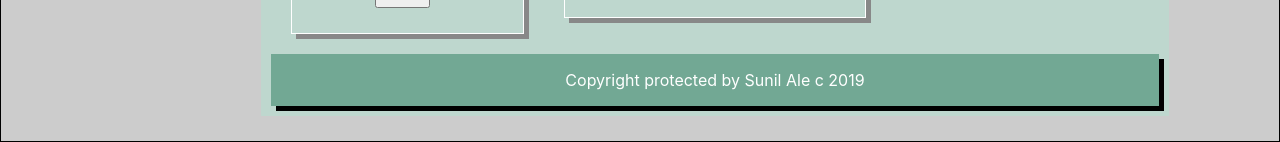
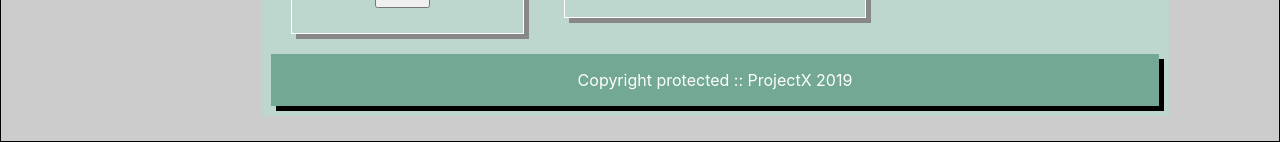
Before and after one commit to techworks-pro/ProjectX, a React (Create React App) app: page / in a window 1280 px wide. Shown: the part 678-820 px from the top of the page. Built offline with nearby package versions, Linux system fonts and the light colour scheme.

Commit message:
some minor word edits

```diff
--- a/src/Components/Footer/Footer.js
+++ b/src/Components/Footer/Footer.js
@@ -23,10 +23,10 @@ const footer = () => {
         <div style={style}>
             <p>
                 <span style={styleLeft}>
-                Copyright protected by Sunil Ale
+                Copyright protected :: ProjectX
                 </span> {' '}
                 <span style={styleRight}>
-                    c 2019
+                    2019
                 </span>
             </p>
         </div>
```
